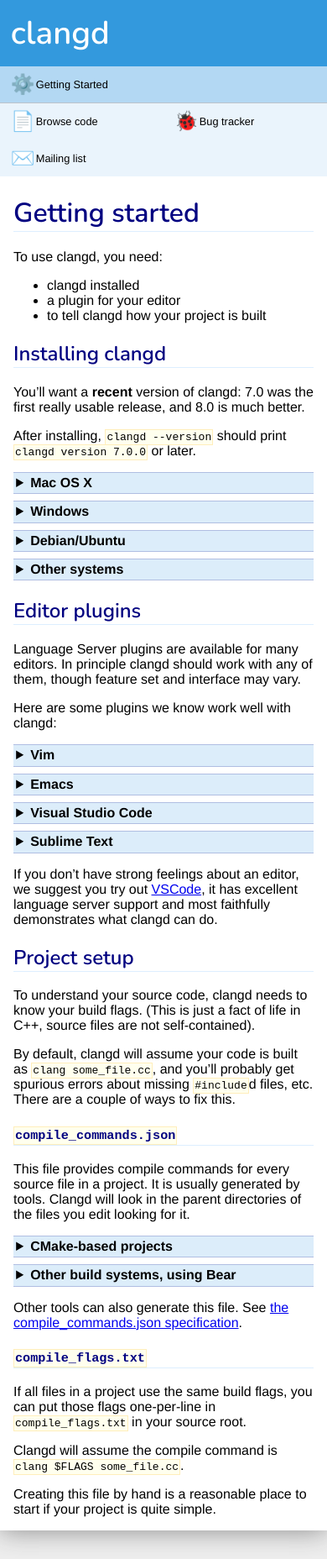
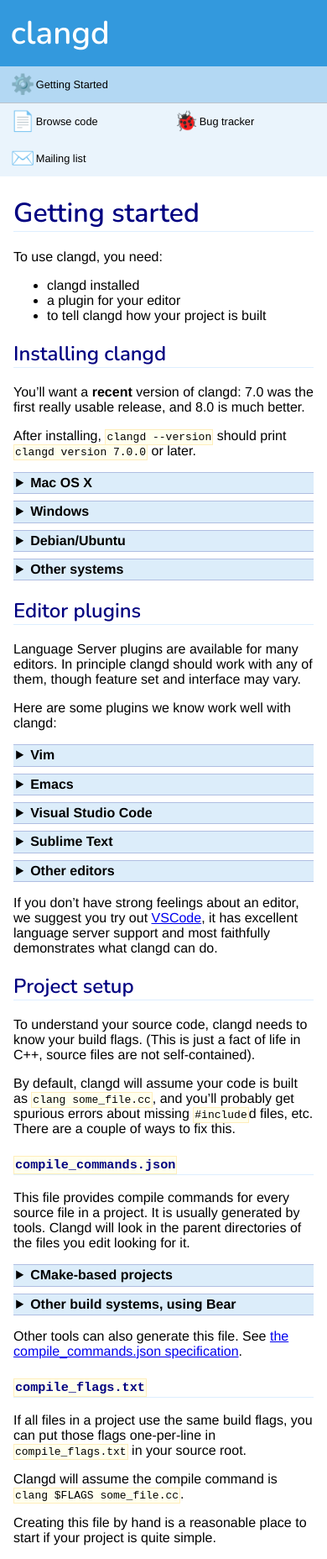
Before and after one commit to llvm/clangd-www, a Jekyll site: the page built from installation.md, in a window 390 px wide. Shown: the whole page at 84% size. Built offline with Jekyll 4.4.1, drawn with Linux system fonts in a browser that asks for light colours; our own code applies the rules of GitHub Pages for plain Markdown files.

Commit message:
Fix mobile CSS, generic client instructions, fix typo

```diff
--- a/installation.md
+++ b/installation.md
@@ -220,6 +220,14 @@
 
 </details>
 
+<details>
+<summary markdown="span">Other editors</summary>
+There is a directory of LSP clients at [langserver.org](http://langserver.org).
+
+A generic client should be configured to run the command `clangd`, and
+communicate via the language server protocol on standard input/output.
+</details>
+
 If you don't have strong feelings about an editor, we suggest you try out
 [VSCode](https://code.visualstudio.com/), it has excellent language server
 support and most faithfully demonstrates what clangd can do.
--- a/styles.css
+++ b/styles.css
@@ -87,7 +87,7 @@
   background-color: rgba(50, 150, 220, 0.08);
   margin-bottom: 0.5em;
   padding: 0 1em;
-  overflow: hidden; /* Suppress margin-collapsing */
+  overflow-y: hidden; /* Suppress margin-collapsing */
 }
 details[open] {
   border-bottom: 1px solid rgba(0, 0, 128, 0.2);
@@ -114,7 +114,10 @@
 }
 /* Mini layout, for phones */
 @media (max-width: 600px) {
-  body { flex-direction: column; }
+  body {
+    flex-direction: column;
+    max-width: 100%;
+  }
   main { padding: 0 1em; }
   aside {
     font-size: 80%;
@@ -147,4 +150,5 @@
   nav hr {
     margin: 0;
   }
+  pre { white-space: pre-wrap; }
 }
```
Also changed, not shown: other parts of installation.md (+1 -1 lines).
